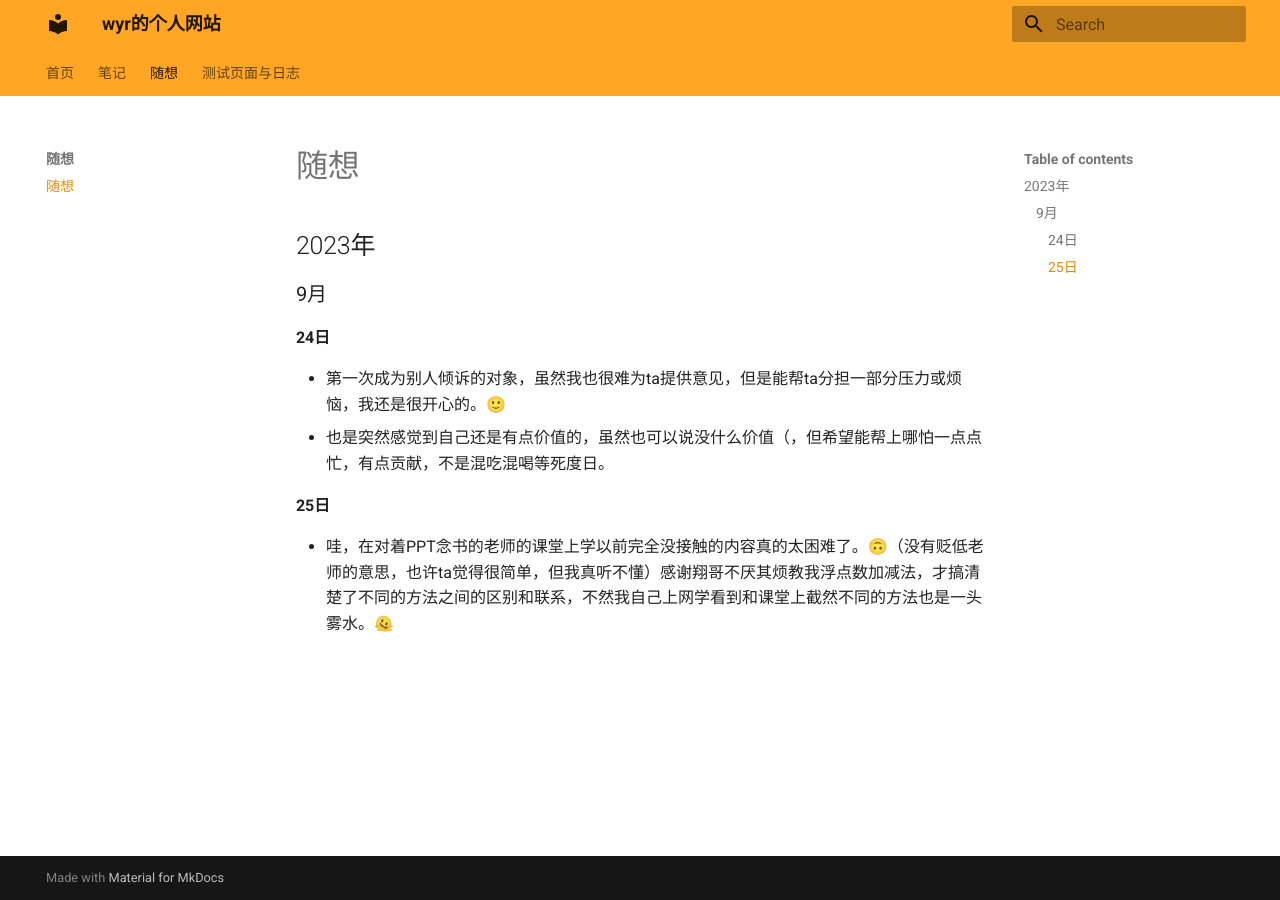
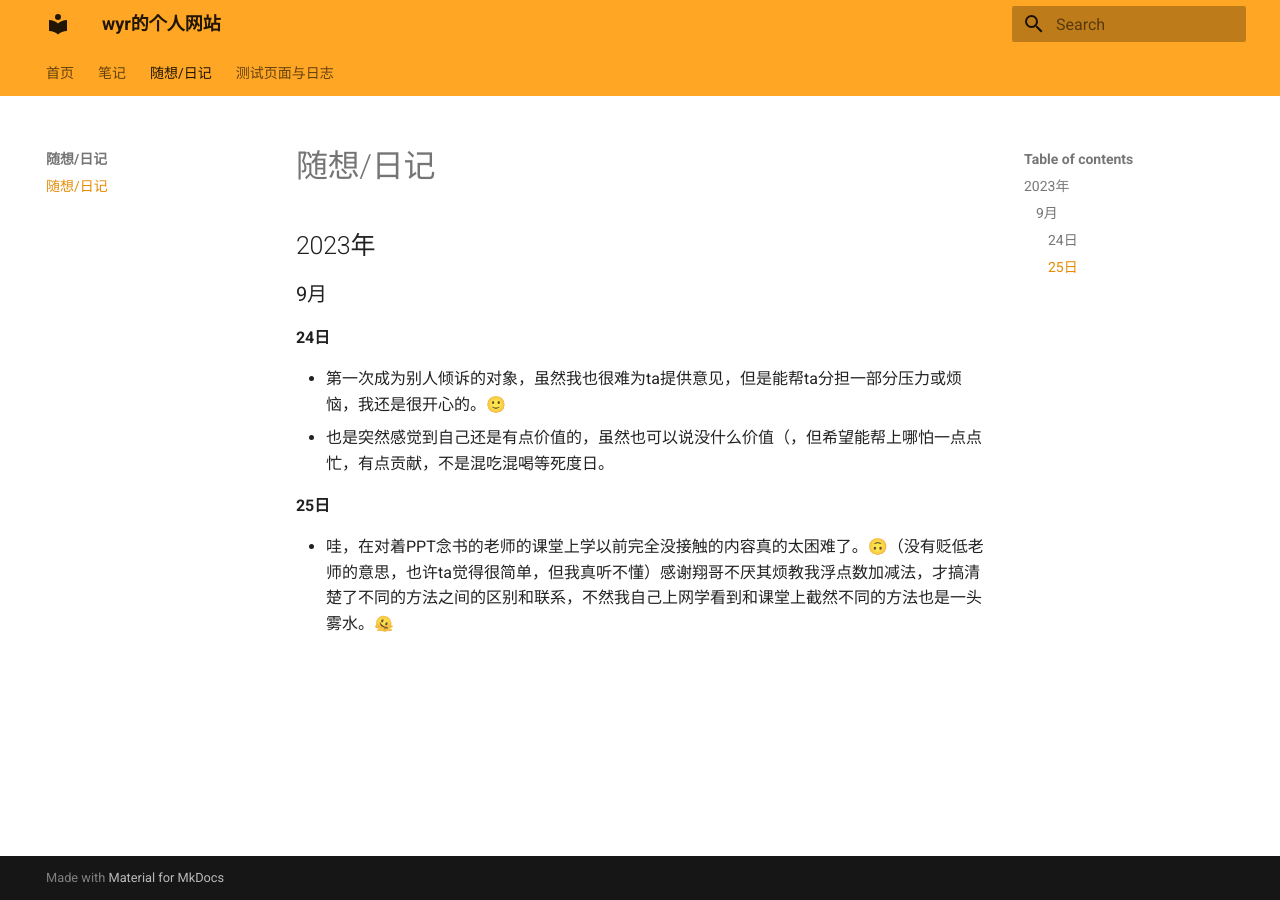
Before and after one commit to Wang-Y-R/wyrwebsite, an MkDocs documentation site: the page built from docs/CAPRICE/caprice.md, in a window 1280 px wide. Built offline with MkDocs 1.6.1 and Material for MkDocs 9.7.7, drawn with Linux system fonts in a browser that asks for light colours; old or Windows-style settings are respelled for this version of MkDocs.

Commit message:
change the name of caprice

```diff
--- a/docs/CAPRICE/caprice.md
+++ b/docs/CAPRICE/caprice.md
@@ -1,4 +1,4 @@
-#随想
+# 随想/日记
 
 ## 2023年
 
--- a/mkdocs.yml
+++ b/mkdocs.yml
@@ -17,7 +17,7 @@ nav:
       - Windows powershell : STUDY\windows_powershell\Manual.md
     - Markdown :
       - Markdown基础操作 : STUDY\md\just_a_try.md
-  - 随想 :
+  - 随想/日记 :
     - CAPRICE/caprice.md
   - 测试页面与日志 :
     - 测试页面 : TEST/test.md
```
